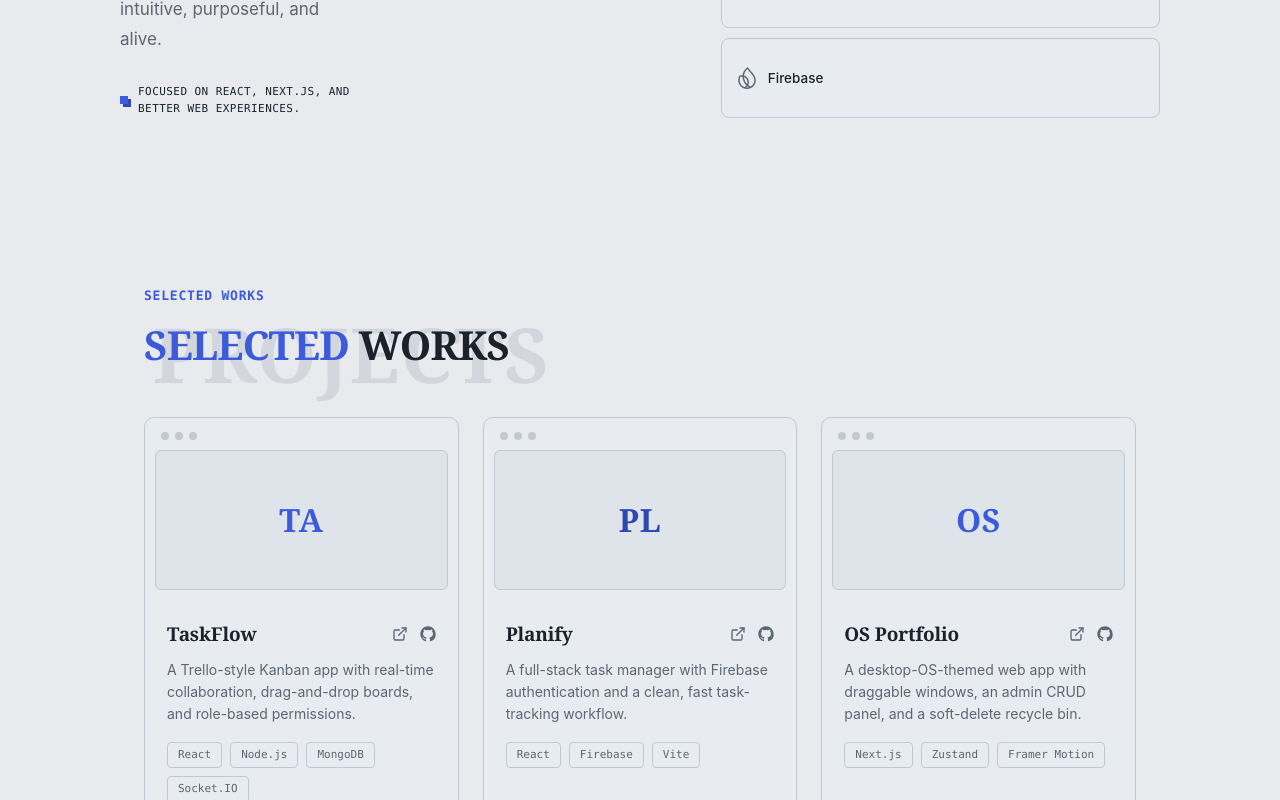
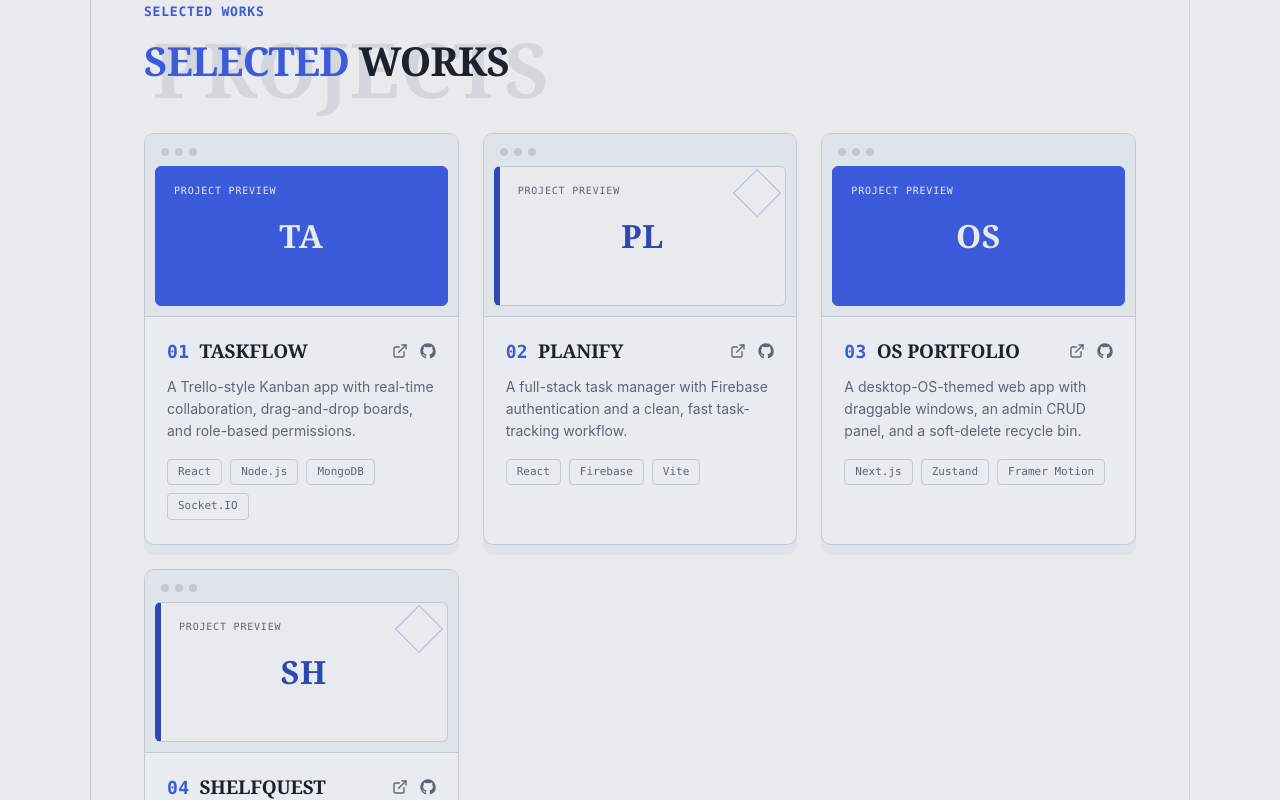
Before and after one commit to Ifetayo02/aq-portfolio, a Next.js app: page / in a window 1280 px wide. Shown: the part 1620-2420 px from the top of the page. Built offline with nearby package versions, Linux system fonts and the light colour scheme.

Commit message:
still fixing

```diff
--- a/src/app/globals.css
+++ b/src/app/globals.css
@@ -79,6 +79,12 @@ html {
   position: relative;
   overflow-x: hidden;
   background: var(--bg);
+  animation: page-enter 0.8s var(--ease-fluid) both;
+}
+
+@keyframes page-enter {
+  from { opacity: 0; transform: translateY(10px); }
+  to { opacity: 1; transform: translateY(0); }
 }
 
 .site::before,
@@ -276,6 +282,9 @@ html {
       border-radius: 10px;
       font: inherit;
     }
+    .theme-toggle-mobile:hover {
+      transform: none;
+    }
 }
 
 /* ---------- Hero ---------- */
@@ -301,14 +310,13 @@ html {
   font-family: var(--font-display), sans-serif;
   font-weight: 600;
   text-transform: none;
-  font-size: clamp(42px, 11vw, 116px);
+  font-size: clamp(36px, 11vw, 116px);
   line-height: 0.98;
   letter-spacing: -0.02em;
   margin: 0;
   color: var(--text);
   max-width: 100%;
-  overflow-wrap: break-word;
-  word-break: break-word;
+  white-space: nowrap;
 }
 .hero-dot {
   color: var(--accent);
@@ -320,6 +328,12 @@ html {
   background: var(--border);
   margin: 32px 0 28px;
   transform-origin: center;
+  animation: divider-pulse 4s 1.1s var(--ease-fluid) infinite;
+}
+
+@keyframes divider-pulse {
+  0%, 100% { opacity: 0.55; }
+  50% { opacity: 1; }
 }
 
 .hero-role {
@@ -504,18 +518,38 @@ html {
   gap: 24px;
 }
 .project-card {
+  position: relative;
   background: var(--surface);
   border: 1px solid var(--border);
   border-radius: 10px;
   overflow: hidden;
-  transition: border-color 0.3s var(--ease-fluid);
+  box-shadow: 0 10px 0 var(--surface-2);
+  transition: border-color 0.3s var(--ease-fluid), box-shadow 0.3s var(--ease-fluid), transform 0.3s var(--ease-fluid);
 }
 .project-card:hover {
   border-color: var(--accent);
-  box-shadow: 6px 6px 0 var(--accent-soft);
+  box-shadow: 7px 7px 0 var(--accent-soft);
 }
-.mockup {
+.project-image-placeholder {
+  position: relative;
   padding: 10px;
+  background: var(--surface-2);
+}
+.project-image-placeholder::after {
+  content: "";
+  position: absolute;
+  right: 22px;
+  top: 42px;
+  width: 34px;
+  height: 34px;
+  border: 1px solid var(--accent);
+  opacity: 0.35;
+  transform: rotate(45deg);
+  transition: transform 0.5s var(--ease-fluid), opacity 0.5s var(--ease-fluid);
+}
+.project-card:hover .project-image-placeholder::after {
+  opacity: 0.8;
+  transform: rotate(135deg) scale(1.12);
 }
 .mockup-bar {
   display: flex;
@@ -529,13 +563,26 @@ html {
   background: var(--border);
 }
 .mockup-body {
+  position: relative;
   height: 140px;
   border-radius: 6px;
   display: flex;
   align-items: center;
   justify-content: center;
-  background: var(--surface-2);
+  background: var(--bg);
   border: 1px solid var(--border);
+  transition: background 0.3s var(--ease-fluid), border-color 0.3s var(--ease-fluid);
+}
+.placeholder-kicker {
+  position: absolute;
+  font-family: var(--font-mono), monospace;
+  font-size: 10px;
+  letter-spacing: 0.08em;
+}
+.placeholder-kicker {
+  top: 16px;
+  left: 18px;
+  color: var(--text-dim);
 }
 .mockup-glyph {
   font-family: var(--font-display), sans-serif;
@@ -546,12 +593,26 @@ html {
 .mockup-strong .mockup-glyph {
   color: var(--accent);
 }
+.mockup-strong .mockup-body {
+  background: var(--accent);
+  border-color: var(--accent);
+}
+.mockup-strong .mockup-glyph {
+  color: var(--bg);
+}
+.mockup-strong .placeholder-kicker {
+  color: var(--bg);
+}
 .mockup-soft .mockup-glyph {
   color: var(--accent-soft);
+}
+.mockup-soft .mockup-body {
+  border-left: 6px solid var(--accent-soft);
 }
 
 .project-body {
   padding: 20px 22px 24px;
+  border-top: 1px solid var(--border);
 }
 .project-head {
   display: flex;
@@ -565,6 +626,24 @@ html {
   font-size: 19px;
   letter-spacing: -0.01em;
   margin: 0;
+}
+.project-title-line {
+  display: flex;
+  align-items: baseline;
+  gap: 10px;
+  min-width: 0;
+}
+.project-number {
+  color: var(--accent);
+  font-family: var(--font-mono), monospace;
+  font-size: 18px;
+  font-weight: 700;
+  line-height: 1;
+  letter-spacing: 0.02em;
+}
+.project-head h3 {
+  font-weight: 800;
+  text-transform: uppercase;
 }
 .project-links {
   display: flex;
@@ -811,6 +890,18 @@ html {
   .section {
     padding: 90px 18px 20px;
   }
+  .project-grid {
+    grid-template-columns: minmax(0, 1fr);
+  }
+  .project-card,
+  .project-title-line,
+  .mail-link {
+    min-width: 0;
+  }
+  .mail-link {
+    max-width: 100%;
+    overflow-wrap: anywhere;
+  }
   .footer-banner {
     align-items: flex-start;
     flex-direction: column;
@@ -845,10 +936,7 @@ html {
 
 /* ---------- About ---------- */
 .about-grid {
-  display: grid;
-  grid-template-columns: 1fr 1fr;
-  gap: 48px;
-  align-items: start;
+  display: block;
 }
 .about-copy p {
   color: var(--text-dim);
--- a/src/components/Projects.tsx
+++ b/src/components/Projects.tsx
@@ -18,11 +18,12 @@ export function ProjectCard({ project, i }: { project: Project; i: number }) {
                 transition: { type: "spring", stiffness: 260, damping: 18 },
             }}
         >
-            <div className={`mockup mockup-${project.accent}`}>
+            <div className={`project-image-placeholder mockup-${project.accent}`} aria-label={`${project.name} project image placeholder`}>
                 <div className="mockup-bar">
                     <span /> <span /> <span />
                 </div>
                 <div className="mockup-body">
+                    <span className="placeholder-kicker">PROJECT PREVIEW</span>
                     <span className="mockup-glyph">
                         {project.name.slice(0, 2).toUpperCase()}
                     </span>
@@ -30,7 +31,10 @@ export function ProjectCard({ project, i }: { project: Project; i: number }) {
             </div>
             <div className="project-body">
                 <div className="project-head">
-                    <h3>{project.name}</h3>
+                    <div className="project-title-line">
+                        <span className="project-number">0{i + 1}</span>
+                        <h3>{project.name.toUpperCase()}</h3>
+                    </div>
                     <div className="project-links">
                         <a href={project.live} aria-label={`${project.name} live link`}>
                             <ExternalLink size={16} />
```
